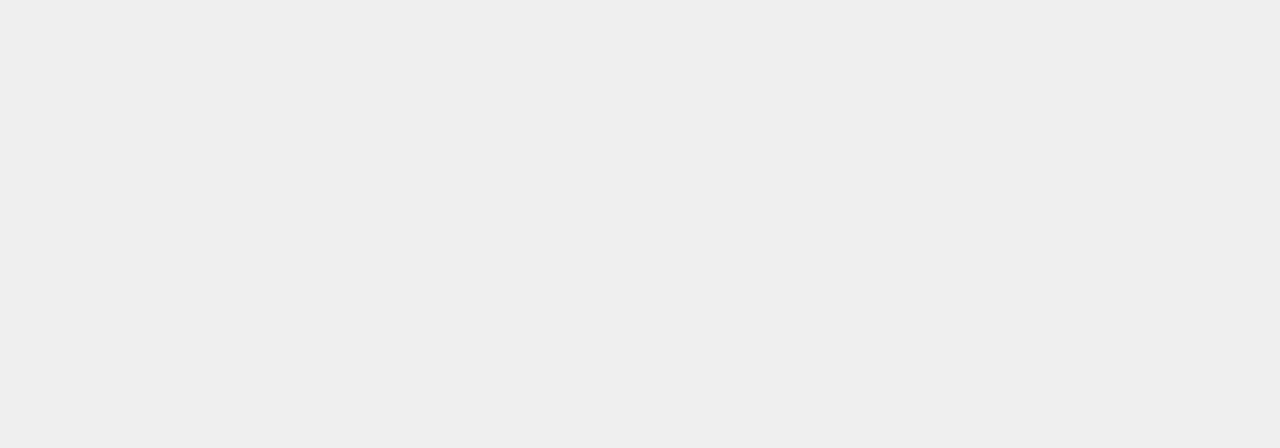
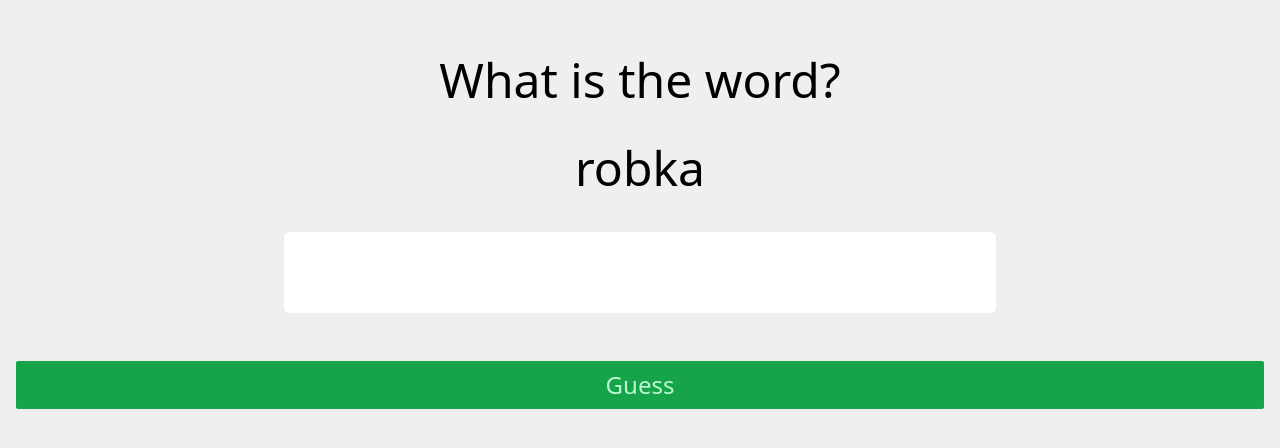
Before and after one commit to jonnochoo/colour-game, a Nuxt app: page /word in a window 1280 px wide. Before the commit this address had no page. Shown: the top 448 px of the page. Built offline with nearby package versions, Linux system fonts and the light colour scheme.

Commit message:
feat: added random word guesser

```diff
--- /dev/null
+++ b/pages/word.vue
@@ -0,0 +1,245 @@
+<template>
+    <div>
+        <h2 class="text-center text-5xl font-thin mt-10">What is the word?</h2>
+        <div class="flex items-center justify-center mt-10 mb-10 text-5xl">
+            {{ wordShown }}
+        </div>
+        <div v-if="!isCorrect">
+            <div class="flex items-center justify-center mt-10 mb-10">
+                <input
+                    class="p-2 block mb-2 rounded rounded-md text-5xl text-center font-thin"
+                    v-model="guess"
+                    v-on:keyup.enter="onGuessButtonClicked"
+                />
+            </div>
+            <button
+                class="p-2 block rounded rounded-sm text-green-200 bg-green-600 w-full text-2xl"
+                @click="onGuessButtonClicked"
+            >
+                Guess
+            </button>
+        </div>
+
+        <div class="flex items-center justify-center">
+            <ul class="mt-10">
+                <li v-for="number in history" class="line-through text-5xl">
+                    {{ number }}
+                </li>
+            </ul>
+        </div>
+
+        <div v-if="isCorrect" class="mt-2 text-2xl">
+            <div class="flex items-center justify-center">
+                <p>
+                    Yes it was {{ randomNumber }}. You guessed correctly in
+                    {{ history.length + 1 }} attempts
+                </p>
+            </div>
+            <div class="flex items-center justify-center mt-2">
+                <button
+                    class="p-2 rounded rounded-sm text-green-200 bg-green-600 text-2xl"
+                    @click="startGame()"
+                >
+                    New Game
+                </button>
+            </div>
+        </div>
+    </div>
+</template>
+
+<script lang="ts" setup>
+const words = ref([
+    'bulbasaur',
+    'ivysaur',
+    'venusaur',
+    'charmander',
+    'charmeleon',
+    'charizard',
+    'squirtle',
+    'wartortle',
+    'blastoise',
+    'caterpie',
+    'metapod',
+    'butterfree',
+    'weedle',
+    'kakuna',
+    'beedrill',
+    'pidgey',
+    'pidgeotto',
+    'pidgeot',
+    'rattata',
+    'raticate',
+    'spearow',
+    'fearow',
+    'ekans',
+    'arbok',
+    'pikachu',
+    'raichu',
+    'sandshrew',
+    'sandslash',
+    'nidoran♀',
+    'nidorina',
+    'nidoqueen',
+    'nidoran♂',
+    'nidorino',
+    'nidoking',
+    'clefairy',
+    'clefable',
+    'vulpix',
+    'ninetales',
+    'jigglypuff',
+    'wigglytuff',
+    'zubat',
+    'golbat',
+    'oddish',
+    'gloom',
+    'vileplume',
+    'paras',
+    'parasect',
+    'venonat',
+    'venomoth',
+    'diglett',
+    'dugtrio',
+    'meowth',
+    'persian',
+    'psyduck',
+    'golduck',
+    'mankey',
+    'primeape',
+    'growlithe',
+    'arcanine',
+    'poliwag',
+    'poliwhirl',
+    'poliwrath',
+    'abra',
+    'kadabra',
+    'alakazam',
+    'machop',
+    'machoke',
+    'machamp',
+    'bellsprout',
+    'weepinbell',
+    'victreebel',
+    'tentacool',
+    'tentacruel',
+    'geodude',
+    'graveler',
+    'golem',
+    'ponyta',
+    'rapidash',
+    'slowpoke',
+    'slowbro',
+    'magnemite',
+    'magneton',
+    "farfetch'd",
+    'doduo',
+    'dodrio',
+    'seel',
+    'dewgong',
+    'grimer',
+    'muk',
+    'shellder',
+    'cloyster',
+    'gastly',
+    'haunter',
+    'gengar',
+    'onix',
+    'drowzee',
+    'hypno',
+    'krabby',
+    'kingler',
+    'voltorb',
+    'electrode',
+    'exeggcute',
+    'exeggutor',
+    'cubone',
+    'marowak',
+    'hitmonlee',
+    'hitmonchan',
+    'lickitung',
+    'koffing',
+    'weezing',
+    'rhyhorn',
+    'rhydon',
+    'chansey',
+    'tangela',
+    'kangaskhan',
+    'horsea',
+    'seadra',
+    'goldeen',
+    'seaking',
+    'staryu',
+    'starmie',
+    'mr. mime',
+    'scyther',
+    'jynx',
+    'electabuzz',
+    'magmar',
+    'pinsir',
+    'tauros',
+    'magikarp',
+    'gyarados',
+    'lapras',
+    'ditto',
+    'eevee',
+    'vaporeon',
+    'jolteon',
+    'flareon',
+    'porygon',
+    'omanyte',
+    'omastar',
+    'kabuto',
+    'kabutops',
+    'aerodactyl',
+    'snorlax',
+    'articuno',
+    'zapdos',
+    'moltres',
+    'dratini',
+    'dragonair',
+    'dragonite',
+    'mewtwo',
+    'mew',
+])
+const wordActual = ref('')
+const guess = ref('')
+const wordShown = ref('')
+const isCorrect = ref(false)
+const history = ref([])
+
+onMounted(() => {
+    startGame()
+})
+
+function startGame() {
+    wordActual.value = words.value[generateRandomNumber(0, words.value.length)]
+    wordShown.value = randomizeWord(wordActual.value)
+    history.value = []
+    isCorrect.value = false
+}
+
+function onGuessButtonClicked() {
+    isCorrect.value = wordActual.value === guess.value
+    if (!isCorrect.value) {
+        history.value.push(guess.value)
+    }
+}
+
+function randomizeWord(word) {
+    // Convert the word into an array of characters
+    var wordArray = word.split('')
+
+    // Randomize the order of characters
+    for (var i = wordArray.length - 1; i > 0; i--) {
+        var j = Math.floor(Math.random() * (i + 1))
+        var temp = wordArray[i]
+        wordArray[i] = wordArray[j]
+        wordArray[j] = temp
+    }
+
+    // Convert the array back to a string
+    var randomizedWord = wordArray.join('')
+
+    return randomizedWord
+}
+</script>
```
